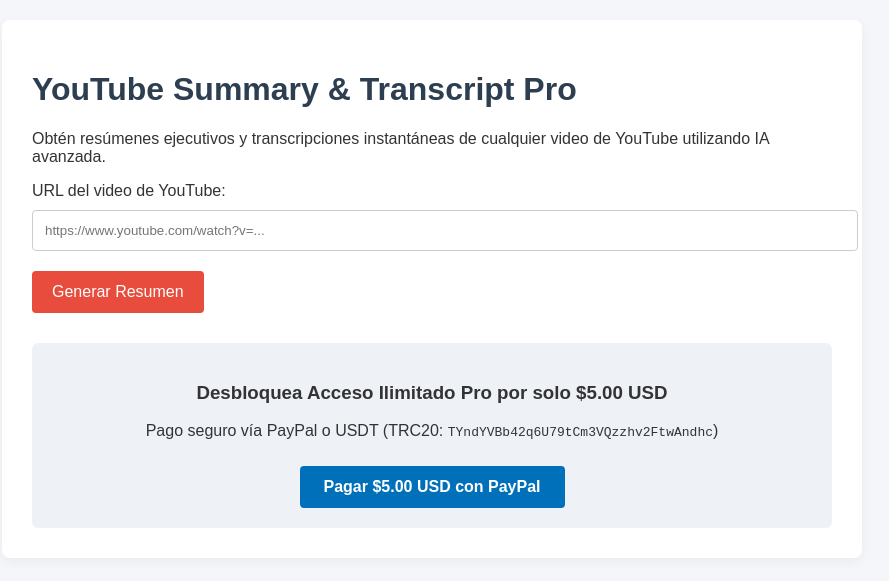
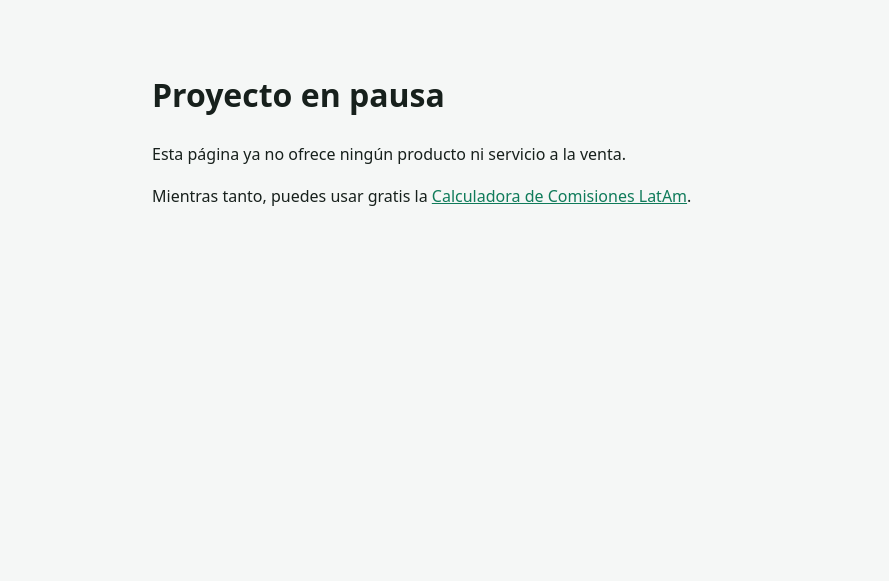
Before and after one commit to Lucho-design1/youtube-summary-tool, a plain HTML site: page index.html in a window 1280 px wide. Shown: the whole page, without its empty margins (208-1097 px from the left). Drawn offline with Linux system fonts and the light colour scheme.

Commit message:
Pausar el proyecto: retirar la oferta de venta sin producto disponible (#1)
Claude-Session: https://claude.ai/code/session_018rcSSJic2juKR1ZPuonpmf

Co-authored-by: Claude <noreply@anthropic.com>

```diff
--- a/index.html
+++ b/index.html
@@ -1,32 +1,9 @@
 <!DOCTYPE html>
-<html lang='es'>
-<head>
-    <meta charset='UTF-8'>
-    <title>YouTube Summary & Transcript Pro</title>
-    <style>
-        body { font-family: Arial, sans-serif; margin: 0; padding: 20px; background: #f4f6f9; color: #333; }
-        .container { max-width: 800px; margin: auto; background: white; padding: 30px; border-radius: 8px; box-shadow: 0 4px 12px rgba(0,0,0,0.05); }
-        h1 { color: #2c3e50; }
-        input[type='text'] { width: 100%; padding: 12px; margin: 10px 0 20px 0; border: 1px solid #ccc; border-radius: 4px; }
-        button { background: #e74c3c; color: white; border: none; padding: 12px 20px; font-size: 16px; border-radius: 4px; cursor: pointer; }
-        button:hover { background: #c0392b; }
-        .payment-box { margin-top: 30px; padding: 20px; background: #eef2f7; border-radius: 6px; text-align: center; }
-        .btn-paypal { background: #0070ba; display: inline-block; padding: 12px 24px; color: white; text-decoration: none; border-radius: 4px; font-weight: bold; margin-top: 10px; }
-    </style>
-</head>
-<body>
-    <div class='container'>
-        <h1>YouTube Summary & Transcript Pro</h1>
-        <p>Obtén resúmenes ejecutivos y transcripciones instantáneas de cualquier video de YouTube utilizando IA avanzada.</p>
-        <label for='url'>URL del video de YouTube:</label>
-        <input type='text' id='url' placeholder='https://www.youtube.com/watch?v=...'>
-        <button onclick='alert("Procesando video... Accede a la versión Pro para resúmenes ilimitados.")'>Generar Resumen</button>
-
-        <div class='payment-box'>
-            <h3>Desbloquea Acceso Ilimitado Pro por solo $5.00 USD</h3>
-            <p>Pago seguro vía PayPal o USDT (TRC20: <code>TYndYVBb42q6U79tCm3VQzzhv2FtwAndhc</code>)</p>
-            <a href='https://paypal.me/LucianoBenechCenoz' class='btn-paypal' target='_blank'>Pagar $5.00 USD con PayPal</a>
-        </div>
-    </div>
-</body>
-</html>
+<html lang="es"><head><meta charset="UTF-8"><meta name="viewport" content="width=device-width, initial-scale=1.0">
+<meta name="robots" content="noindex"><title>Proyecto en pausa</title>
+<style>body{font-family:system-ui,-apple-system,sans-serif;max-width:560px;margin:0 auto;padding:48px 16px;line-height:1.6;color:#17201c;background:#f5f7f6}a{color:#0f7b5a}@media(prefers-color-scheme:dark){body{background:#111715;color:#e8efeb}a{color:#4fd1a1}}</style>
+</head><body>
+<h1>Proyecto en pausa</h1>
+<p>Esta página ya no ofrece ningún producto ni servicio a la venta.</p>
+<p>Mientras tanto, puedes usar gratis la <a href="https://lucho-design1.github.io/fee-calculator-latam/">Calculadora de Comisiones LatAm</a>.</p>
+</body></html>
```
Also changed, not shown: 1 other file.
